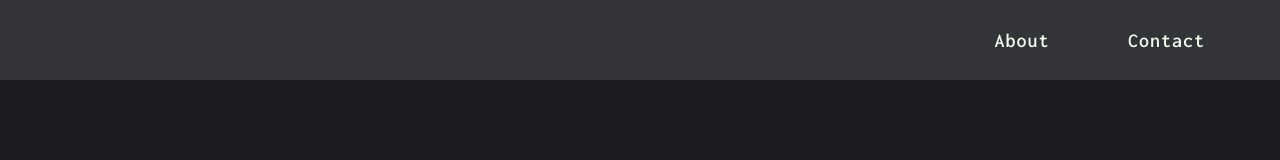
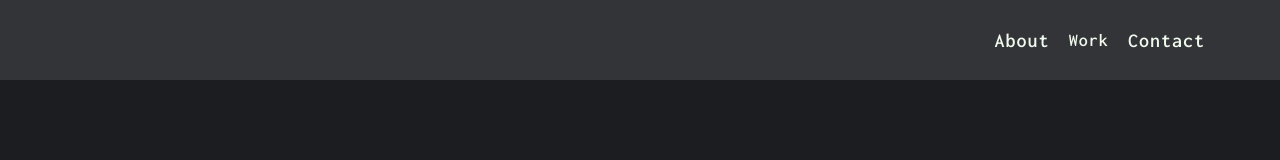
Before and after one commit to Rio0628/portfolio-website, a React (Create React App) app: page / in a window 1280 px wide. Shown: the top 160 px of the page. Built offline with nearby package versions, Linux system fonts and the light colour scheme.

Commit message:
Created Navbar Btn and Comp
- Created the navbar button and the main work view component that will allow the viewer to view some of the current projects I have done.

```diff
--- a/src/App.js
+++ b/src/App.js
@@ -2,6 +2,7 @@ import React, { useState } from 'react';
 import emailjs from 'emailjs-com';
 import AboutView from './components/AboutView';
 import ContactView from './components/ContactView';
+import WorkView from './components/WorkView';
 
 const App = () => {
 
@@ -60,6 +61,7 @@ const App = () => {
 
           <div className='nav-barBtns'>
             <a className='aboutBtn' href='#about'>About</a>
+            <a className='workBtn' href='#work'>Work</a>
             <a className='contactBtn' href='#contact'>Contact</a>
           </div>
         </div>
@@ -73,6 +75,8 @@ const App = () => {
 
         <AboutView setAboutRef={setAboutRef} aboutViewVisible={aboutViewVisible}/>
 
+        <WorkView />
+
         <ContactView setContactRef={setContactRef} sendEmail={sendEmail} contactViewVisible={contactViewVisible}/>
 
       </div>
--- /dev/null
+++ b/src/components/WorkView.js
@@ -0,0 +1,11 @@
+import React from 'react';
+
+const WorkView = () => {
+    return (
+        <div className='workView' id='work'>
+
+        </div>
+    );
+}
+
+export default WorkView;
--- a/src/index.css
+++ b/src/index.css
@@ -91,23 +91,29 @@ body {
 .nav-barBtns {
   position: relative;
   right: 15px;
-  width: 45%;
+  width: 13.5rem;
   display: flex;
   justify-content: space-between;
+  align-items: center;
+  /* outline: 1px solid red; */
 }
 
-.aboutBtn, .contactBtn {
+.aboutBtn, .contactBtn, .workBtn {
   font-size: 18px;
   font-weight: 600;
   padding: 2px 5px;
   letter-spacing: 1px;
+  text-align: center;
   color:#f1faee;
+  display: flex;
+  align-items: center;
   text-decoration: none;
   cursor: pointer;
   border-radius: 2px;
+  /* outline: 1px solid blue; */
 }
 
-.aboutBtn::before, .contactBtn::before {
+.aboutBtn::before, .contactBtn::before, .workBtn::before {
   content: " ";
   display: block;
   position: absolute;
@@ -120,8 +126,11 @@ body {
   transform-origin: bottom left;
 }
 
+.workBtn::before {
+  transform-origin: bottom;
+}
+
 .contactBtn::before {
-  transform: scaleX(0);
   transform-origin: bottom right;
 }
 
@@ -130,14 +139,24 @@ body {
   transform-origin: bottom left;
 }
 
+.workBtn:hover::before {
+  transform: scaleX(.3);
+  transform-origin: top;
+}
+
 .contactBtn:hover::before {
-  transform: scaleX(.4);
+  transform: scaleX(.37);
   transform-origin: bottom right;
 }
 
 .aboutBtn:active::before{
   transform: scaleX(0);
   transform-origin: bottom left;
+}
+
+.workBtn:active::before {
+  transform: scaleX(0);
+  transform-origin: top;
 }
 
 .contactBtn:active::before {
```
